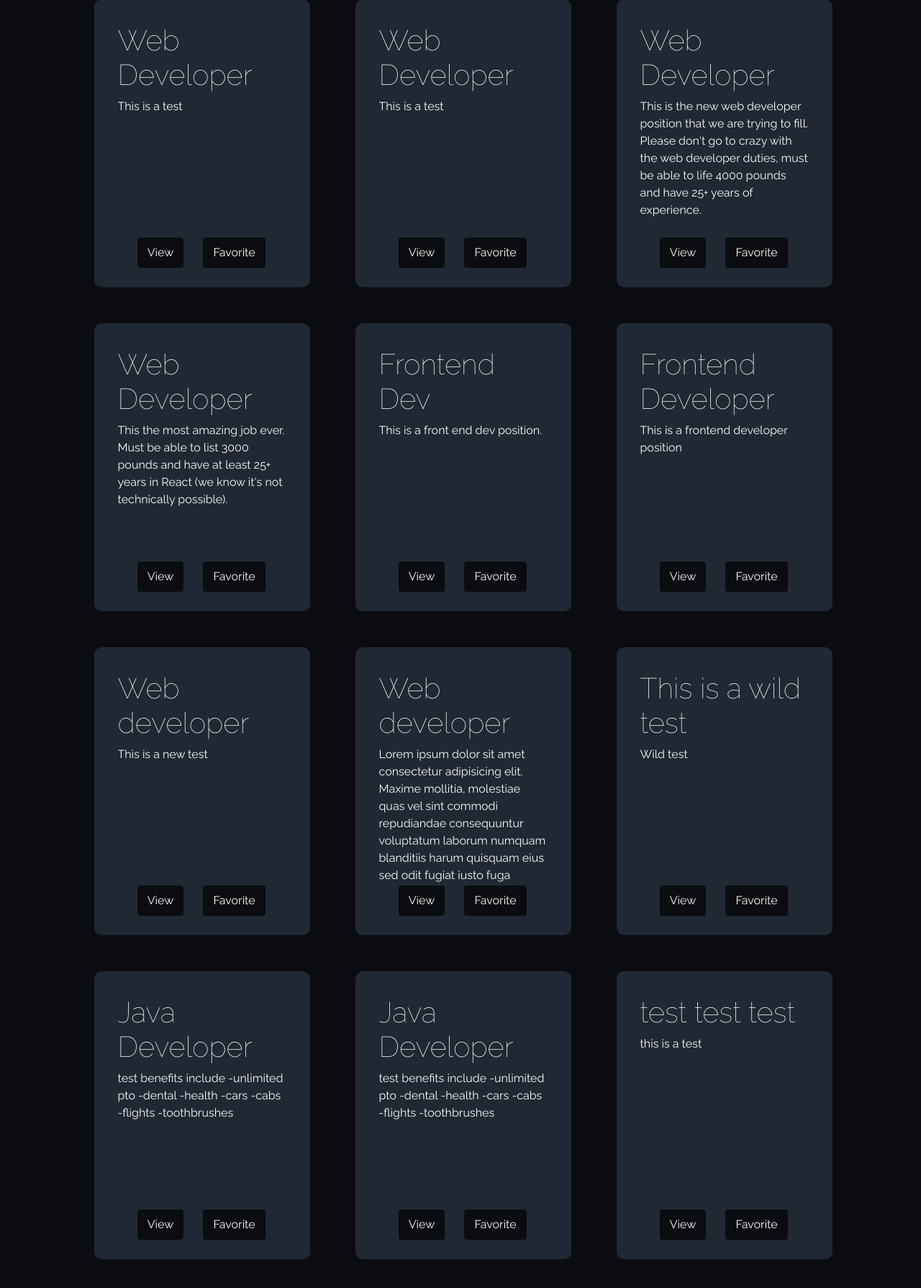
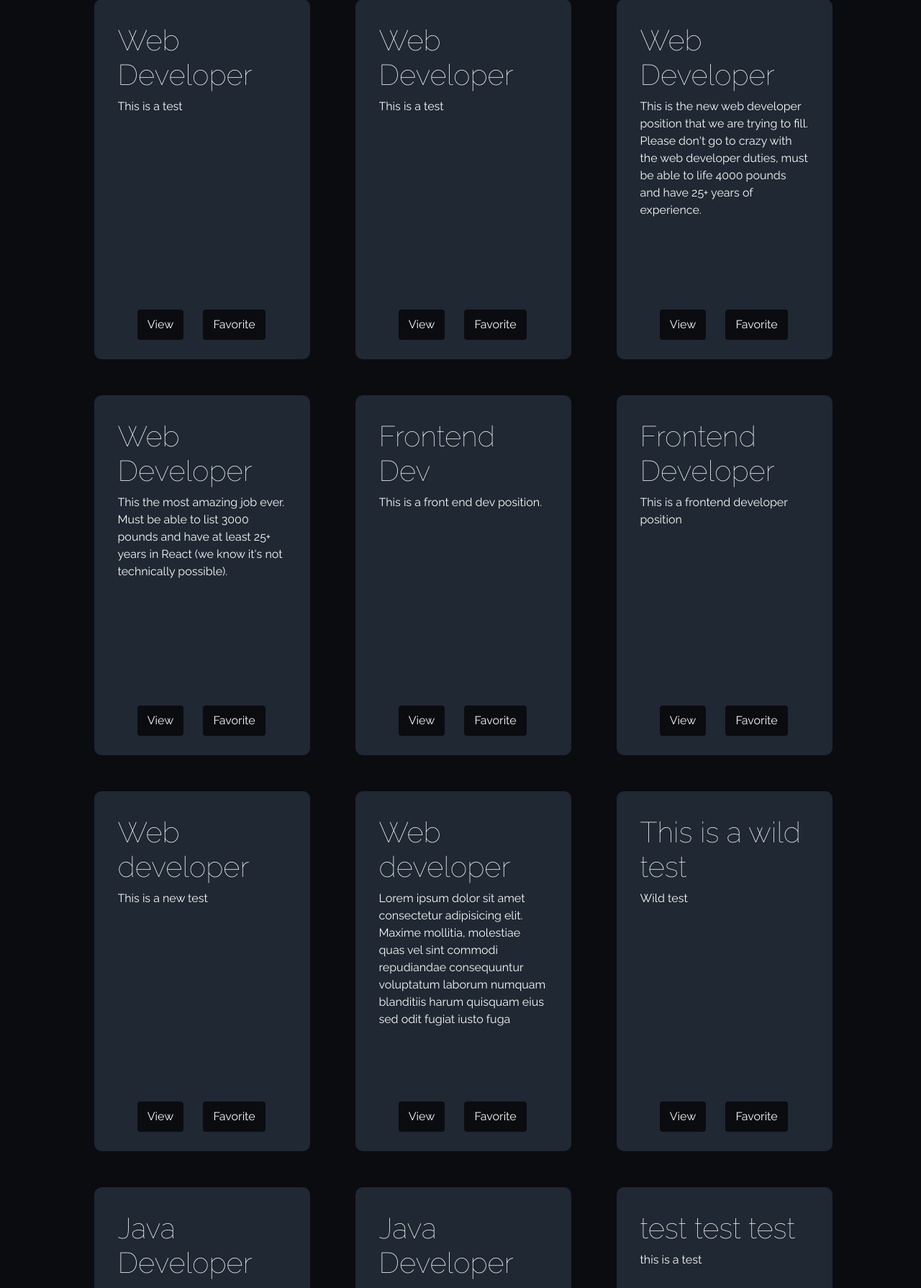
Before and after one commit to joaquinllopez00/job-board-v2, a Django app: page /search/ in a window 1280 px wide. Shown: the part 129-1918 px from the top of the page at 72% size. Run offline with Django 3.2, Linux system fonts and the light colour scheme; data comes from the database, SQL or seed files in the repository; both versions use the stored data as it was after the commit; some libraries are stand-ins or nearby versions.

Commit message:
Changed hieght properties

```diff
--- a/static/createListing.css
+++ b/static/createListing.css
@@ -26,6 +26,7 @@ form p {
   border: 1px solid rgba(230, 230, 230, 0.1);
   max-height: 35vh;
   background-color: rgba(230, 230, 230, 0.1);
+  color: var(--offWhite);
 }
 
 .create-listing__container textarea:focus,
--- a/static/search.css
+++ b/static/search.css
@@ -12,7 +12,7 @@
   padding: var(--card-padding);
   border-radius: 10px;
   border: 1px solid var(--darker-color);
-  height: 400px;
+  height: 500px;
   width: 300px;
   position: relative;
   overflow: hidden;
```
Also changed, not shown: db.sqlite3.
